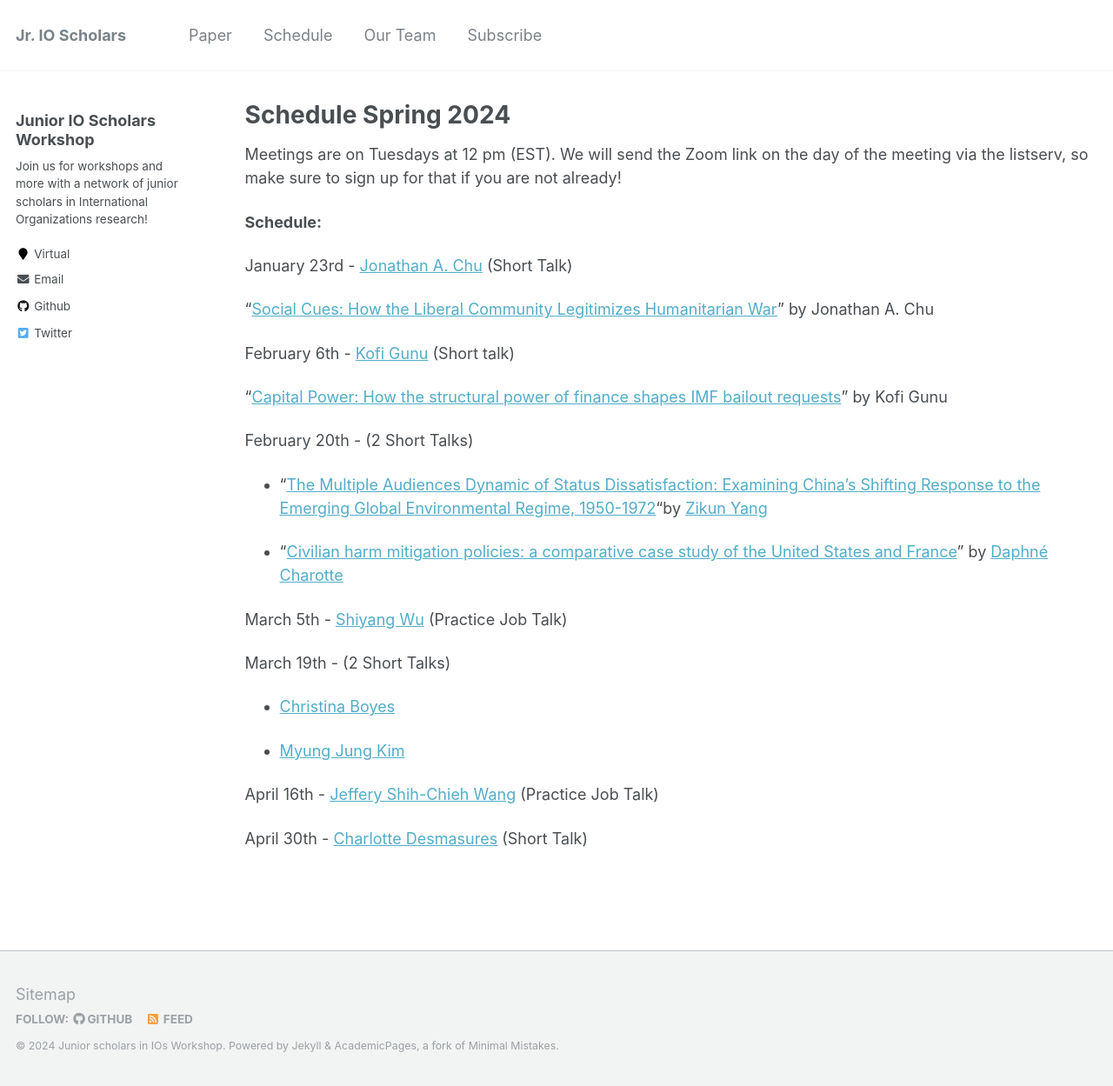
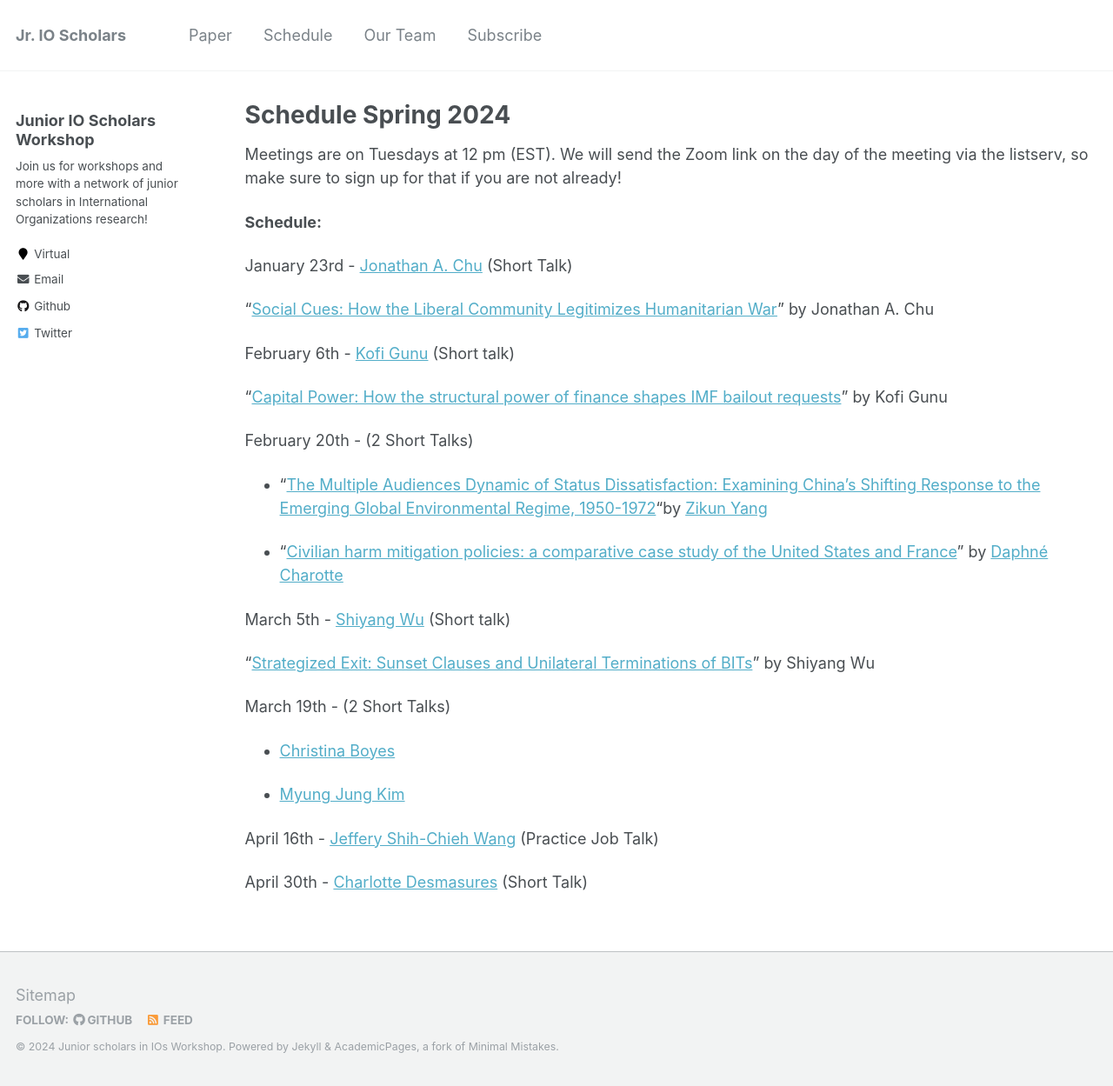
Before and after one commit to IO-workshop/IO-workshop.github.io, a Jekyll site: the page built from _pages/schedule.md, in a window 1280 px wide and 1249 px high. Shown: the whole window at 87% size. Built offline with Jekyll 4.4.1, drawn with Linux system fonts in a browser that asks for light colours.

Commit message:
paper and schedule for March 5

```diff
--- a/_pages/schedule.md
+++ b/_pages/schedule.md
@@ -24,7 +24,9 @@ February 20th - (2 Short Talks)
 
 - "[Civilian harm mitigation policies: a comparative case study of the United States and France](https://io-workshop.github.io/files/20240209_Civilian harm mitigation policies_Daphné Charotte.pdf)" by [Daphné Charotte](https://www.maastrichtuniversity.nl/d-charotte)
 
-March 5th - [Shiyang Wu](https://www.polsci.ucsb.edu/people/shiyang-wu) (Practice Job Talk)
+March 5th - [Shiyang Wu](https://www.polsci.ucsb.edu/people/shiyang-wu) (Short talk)
+
+"[Strategized Exit: Sunset Clauses and Unilateral Terminations of BITs](https://io-workshop.github.io/files/Wu.2024_JuniorIO_20240227.pdf)" by Shiyang Wu
 
 
 March 19th - (2 Short Talks)
```
Also changed, not shown: 1 other file.
